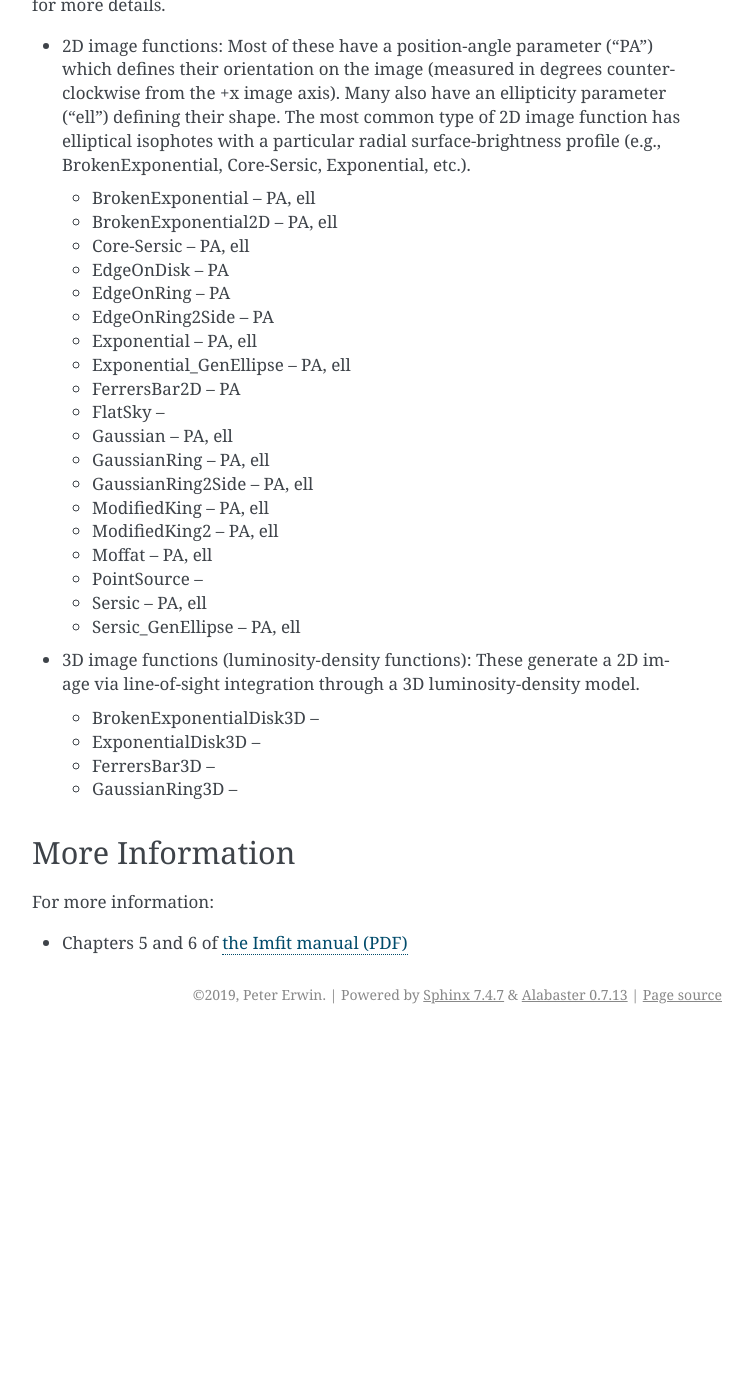
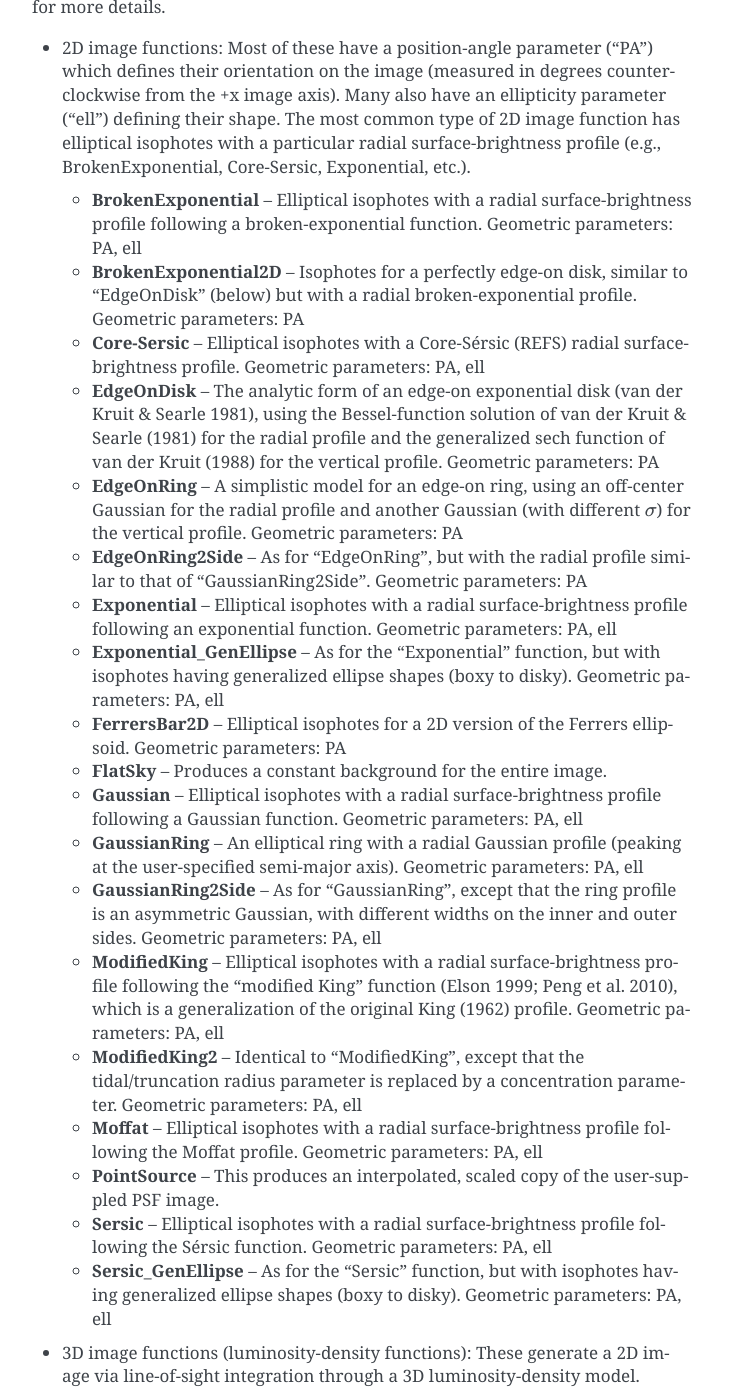
Before and after one commit to perwin/pyimfit, a Sphinx documentation site: the page built from docs/defining_models.rst, in a window 1280 px wide and 1400 px high, scrolled down 820 px. Shown: the whole window, without its empty margins (388-1140 px from the left). Built offline with Sphinx 7.4.7, drawn with Linux system fonts in a browser that asks for light colours; before the commit the page ends 1854 px from its top, so only the background shows below that; some of the changed text lies outside the part shown.

Commit message:
Added basic "Installation" page to the docs; updates to listing of available image-function classes.
Minor update to README.md.

```diff
--- a/docs/defining_models.rst
+++ b/docs/defining_models.rst
@@ -21,7 +21,7 @@ A list of the available image functions can be found in the module-level
 variable ``pyimfit.imageFunctionList``, or by calling the function
 ``pyimfit.get_function_list()``, and a dict containing lists of the
 parameter names for individual image functions can be found in
-'pyimfit.imageFunctionDict' (this dict can also be obtained by calling
+``pyimfit.imageFunctionDict`` (this dict can also be obtained by calling
 the function ``pyimfit.get_function_dict()``). E.g.,
 
 ::
@@ -50,39 +50,93 @@ Imfit manual for more details.
    radial surface-brightness profile (e.g., BrokenExponential,
    Core-Sersic, Exponential, etc.).
 
-   -  BrokenExponential -- PA, ell
-   -  BrokenExponential2D -- PA, ell
-   -  Core-Sersic -- PA, ell
-   -  EdgeOnDisk -- PA
-   -  EdgeOnRing -- PA
-   -  EdgeOnRing2Side -- PA
-   -  Exponential -- PA, ell
-   -  Exponential\_GenEllipse -- PA, ell
-   -  FerrersBar2D -- PA
-   -  FlatSky --
-   -  Gaussian -- PA, ell
-   -  GaussianRing -- PA, ell
-   -  GaussianRing2Side -- PA, ell
-   -  ModifiedKing -- PA, ell
-   -  ModifiedKing2 -- PA, ell
-   -  Moffat -- PA, ell
-   -  PointSource --
-   -  Sersic -- PA, ell
-   -  Sersic\_GenEllipse -- PA, ell
+   -  **BrokenExponential** -- Elliptical isophotes with a radial
+      surface-brightness profile following a broken-exponential
+      function. Geometric parameters: PA, ell
+
+   -  **BrokenExponential2D** -- Isophotes for a perfectly edge-on disk,
+      similar to "EdgeOnDisk" (below) but with a radial
+      broken-exponential profile. Geometric parameters: PA
+
+   -  **Core-Sersic** -- Elliptical isophotes with a Core-Sérsic (REFS)
+      radial surface-brightness profile. Geometric parameters: PA, ell
+
+   -  **EdgeOnDisk** -- The analytic form of an edge-on exponential disk
+      (van der Kruit & Searle 1981), using the Bessel-function solution
+      of van der Kruit & Searle (1981) for the radial profile and the
+      generalized sech function of van der Kruit (1988) for the vertical
+      profile. Geometric parameters: PA
+
+   -  **EdgeOnRing** -- A simplistic model for an edge-on ring, using an
+      off-center Gaussian for the radial profile and another Gaussian
+      (with different :math:`\sigma`) for the vertical profile.
+      Geometric parameters: PA
+
+   -  **EdgeOnRing2Side** -- As for "EdgeOnRing", but with the radial
+      profile similar to that of "GaussianRing2Side". Geometric
+      parameters: PA
+
+   -  **Exponential** -- Elliptical isophotes with a radial
+      surface-brightness profile following an exponential function.
+      Geometric parameters: PA, ell
+
+   -  **Exponential\_GenEllipse** -- As for the "Exponential" function,
+      but with isophotes having generalized ellipse shapes (boxy to
+      disky). Geometric parameters: PA, ell
+
+   -  **FerrersBar2D** -- Elliptical isophotes for a 2D version of the
+      Ferrers ellipsoid. Geometric parameters: PA
+
+   -  **FlatSky** -- Produces a constant background for the entire
+      image.
+
+   -  **Gaussian** -- Elliptical isophotes with a radial
+      surface-brightness profile following a Gaussian function.
+      Geometric parameters: PA, ell
+
+   -  **GaussianRing** -- An elliptical ring with a radial Gaussian
+      profile (peaking at the user-specified semi-major axis). Geometric
+      parameters: PA, ell
+
+   -  **GaussianRing2Side** -- As for "GaussianRing", except that the
+      ring profile is an asymmetric Gaussian, with different widths on
+      the inner and outer sides. Geometric parameters: PA, ell
+
+   -  **ModifiedKing** -- Elliptical isophotes with a radial
+      surface-brightness profile following the "modified King" function
+      (Elson 1999; Peng et al. 2010), which is a generalization of the
+      original King (1962) profile. Geometric parameters: PA, ell
+
+   -  **ModifiedKing2** -- Identical to "ModifiedKing", except that the
+      tidal/truncation radius parameter is replaced by a concentration
+      parameter. Geometric parameters: PA, ell
+
+   -  **Moffat** -- Elliptical isophotes with a radial
+      surface-brightness profile following the Moffat profile. Geometric
+      parameters: PA, ell
+
+   -  **PointSource** -- This produces an interpolated, scaled copy of
+      the user-suppled PSF image.
+
+   -  **Sersic** -- Elliptical isophotes with a radial
+      surface-brightness profile following the Sérsic function.
+      Geometric parameters: PA, ell
+
+   -  **Sersic\_GenEllipse** -- As for the "Sersic" function, but with
+      isophotes having generalized ellipse shapes (boxy to disky).
+      Geometric parameters: PA, ell
 
 -  3D image functions (luminosity-density functions): These generate a
    2D image via line-of-sight integration through a 3D
    luminosity-density model.
 
-   -  BrokenExponentialDisk3D --
-   -  ExponentialDisk3D --
-   -  FerrersBar3D --
-   -  GaussianRing3D --
+   -  **BrokenExponentialDisk3D** --
+   -  **ExponentialDisk3D** --
+   -  **FerrersBar3D** --
+   -  **GaussianRing3D** --
 
 More Information
 ----------------
 
-For more information:
-
--  Chapters 5 and 6 of `the Imfit manual
-   (PDF) <https://www.mpe.mpg.de/~erwin/resources/imfit/imfit_howto.pdf>`__
+See Chapters 5 and 6 of `the Imfit manual
+(PDF) <https://www.mpe.mpg.de/~erwin/resources/imfit/imfit_howto.pdf>`__
```
Also changed, not shown: docs/defining_models.md (+64 -27 lines).
